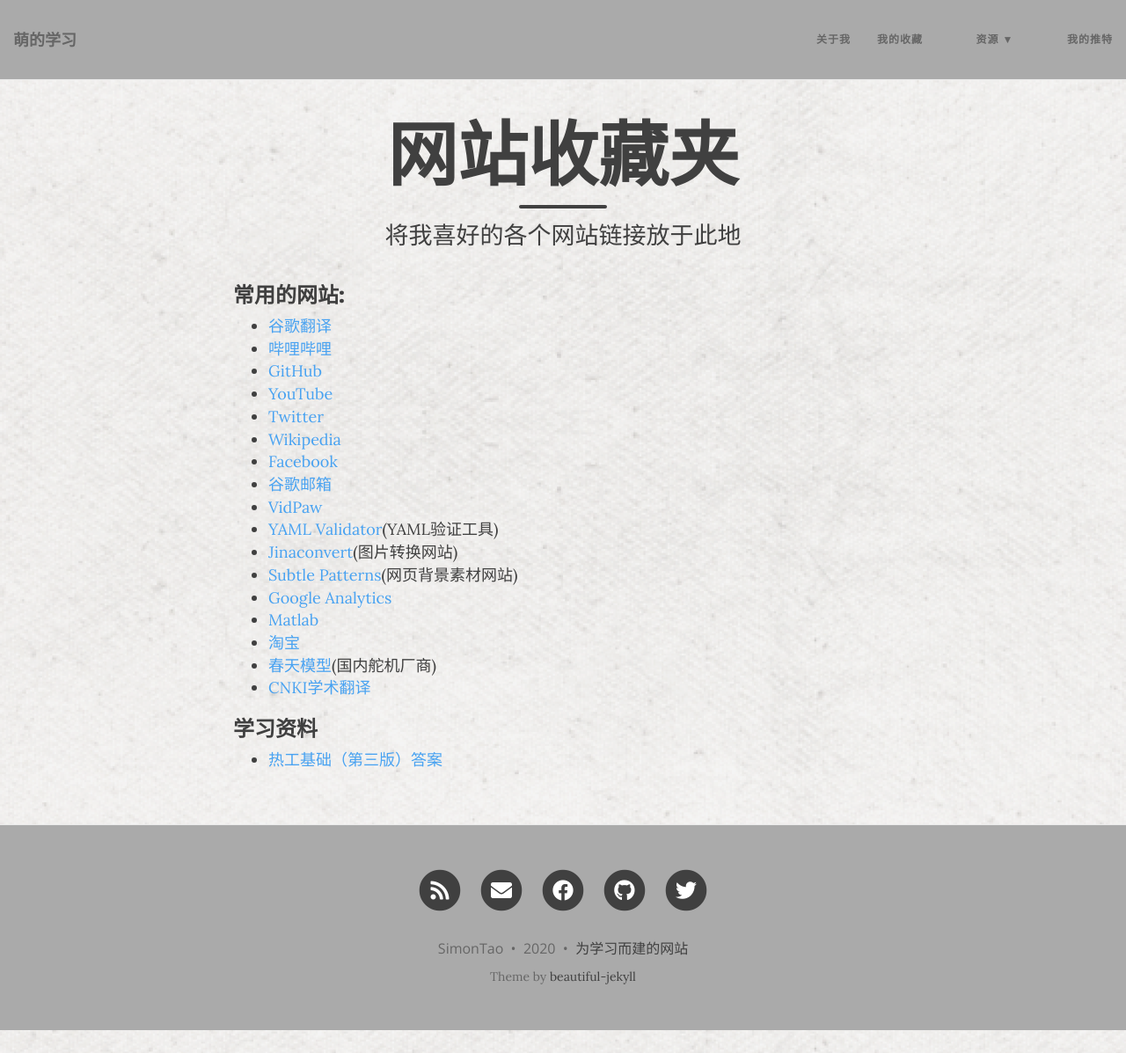
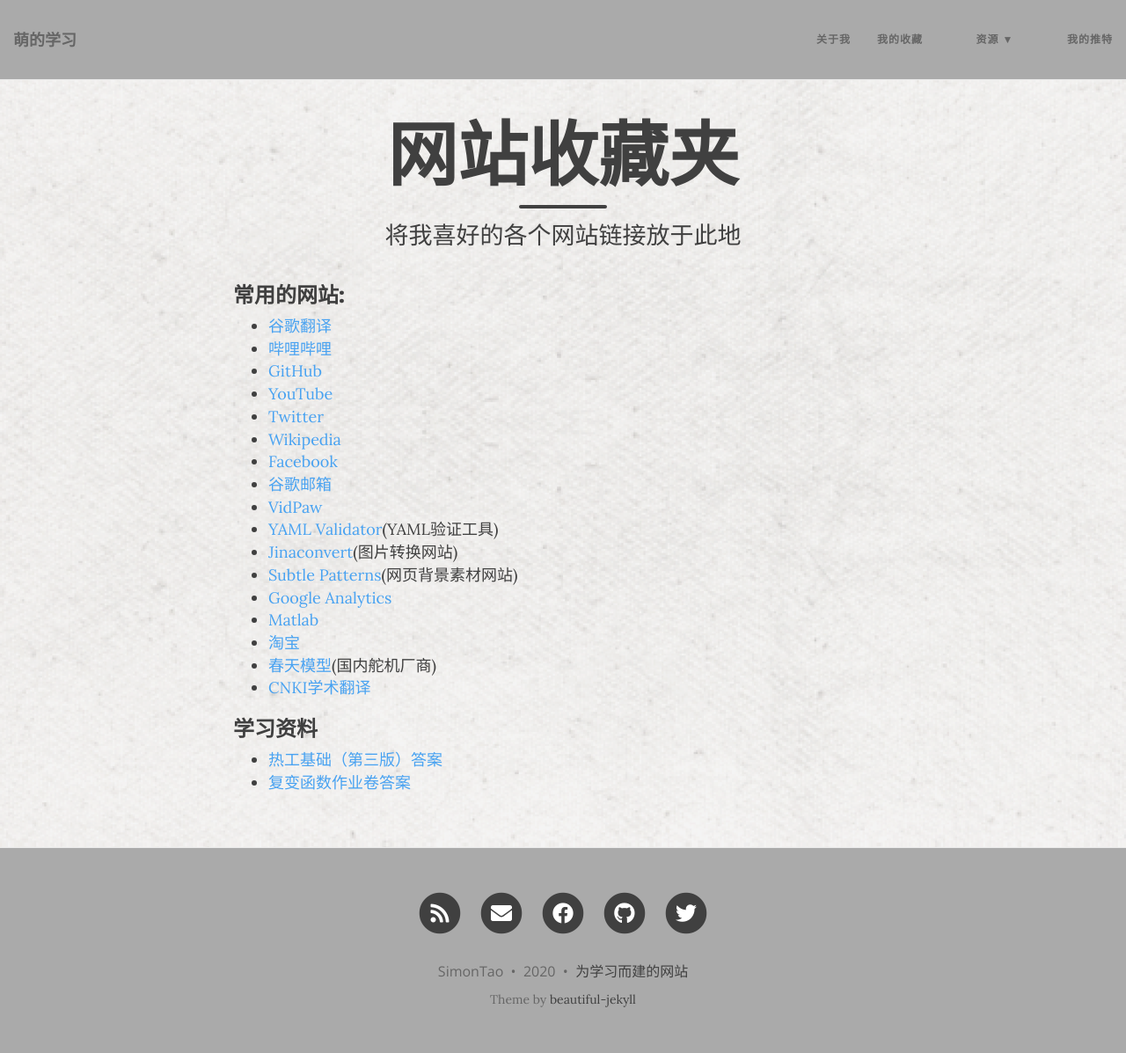
Before and after one commit to SimonTao0831/SimonTao0831.github.io, a Jekyll site: the page built from myfavorite.md, in a window 1280 px wide and 1197 px high. Shown: the whole window at 88% size. Built offline with Jekyll 4.4.1, drawn with Linux system fonts in a browser that asks for light colours; nearby versions of some CDN libraries.

Commit message:
Update myfavorite.md

```diff
--- a/myfavorite.md
+++ b/myfavorite.md
@@ -26,3 +26,4 @@
 
 ### 学习资料
 - [热工基础（第三版）答案](http://211.64.28.63/meol/common/script/preview/download_preview.jsp?fileid=2214287&resid=508308&lid=32784)
+- [复变函数作业卷答案](https://wenku.baidu.com/view/4111d16cc77da26924c5b0af.html)
```
